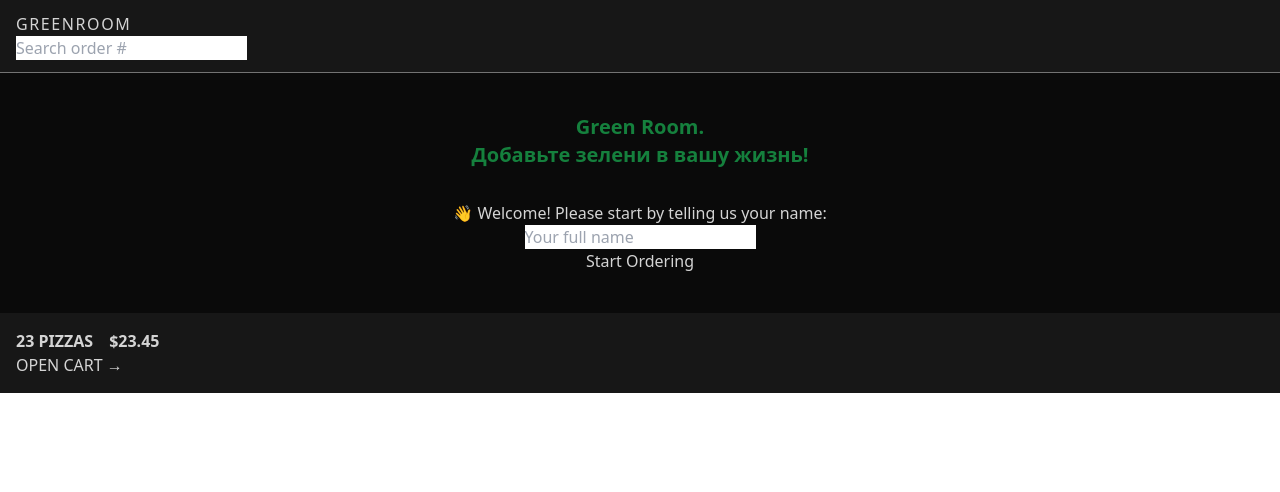
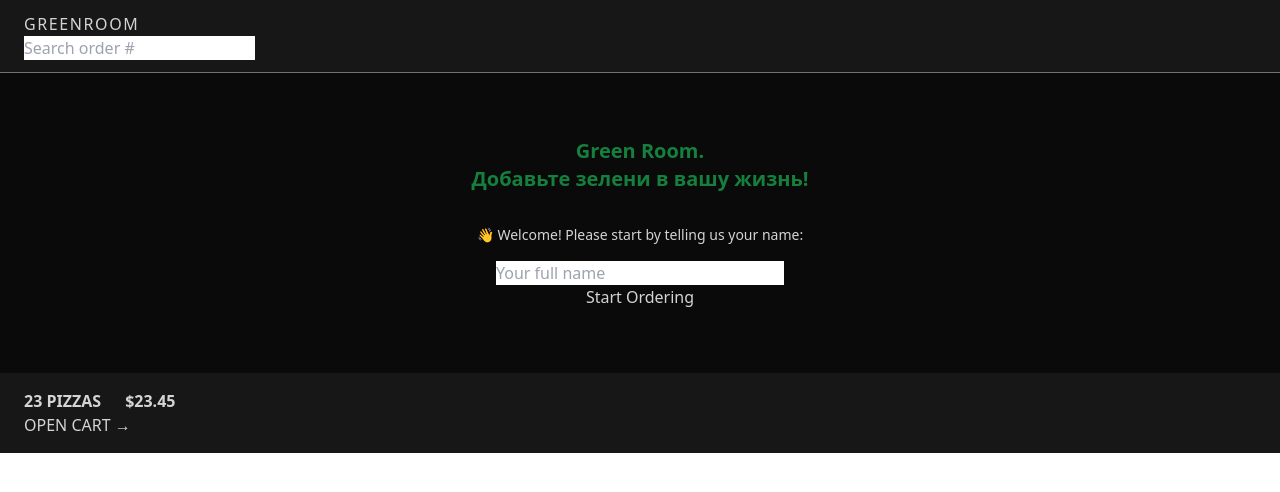
Before and after one commit to stpkkk/greenroom-store, a React (Vite) app: page / in a window 1280 px wide. Shown: the top 492 px of the page. Built offline with nearby package versions, Linux system fonts and the light colour scheme; what miragejs would draw is missing.

Commit message:
feat: HomePage styles update

```diff
--- a/src/features/cart/CartOverview.tsx
+++ b/src/features/cart/CartOverview.tsx
@@ -2,8 +2,8 @@
 
 function CartOverview() {
 	return (
-    <div className="bg-neutral-900 p-4 uppercase text-neutral-300">
-      <p className="space-x-4 font-semibold">
+    <div className="bg-neutral-900 p-4 px-4 py-4 text-sm uppercase text-neutral-300 sm:px-6 md:text-base">
+      <p className="space-x-4 font-semibold sm:space-x-6">
         <span>23 pizzas</span>
         <span>$23.45</span>
       </p>
--- a/src/features/user/CreateUser.tsx
+++ b/src/features/user/CreateUser.tsx
@@ -9,13 +9,16 @@
 
 	return (
     <form onSubmit={handleSubmit}>
-			<p>👋 Welcome! Please start by telling us your name:</p>
+      <p className="mb-4 text-sm">
+        👋 Welcome! Please start by telling us your name:
+      </p>
 
       <input
-				type='text'
-				placeholder='Your full name'
+        type="text"
+        placeholder="Your full name"
         value={username}
-				onChange={e => setUsername(e.target.value)}
+        onChange={(e) => setUsername(e.target.value)}
+        className="w-72"
       />
 
       {username !== '' && (
@@ -24,7 +27,7 @@
         </div>
       )}
     </form>
-	)
+  );
 }
 
 export default CreateUser
--- a/src/ui/Header.tsx
+++ b/src/ui/Header.tsx
@@ -4,7 +4,7 @@
 
 export default function Header() {
   return (
-    <header className="border-b border-neutral-500 bg-neutral-900 px-4 py-3 uppercase">
+    <header className="border-b border-neutral-500 bg-neutral-900 px-4 py-3 uppercase sm:px-6">
       <Link to="/" className="tracking-widest">
         GreenRoom
       </Link>
--- a/src/ui/Home.tsx
+++ b/src/ui/Home.tsx
@@ -3,7 +3,7 @@
 
 function Home() {
   return (
-    <div className="my-10 text-center">
+    <div className="my-10 text-center sm:my-16">
       <h1 className="mb-8 text-xl font-semibold text-green-700">
         Green Room.
         <br />
```
Lines whose indentation alone changed are shown as unchanged.
